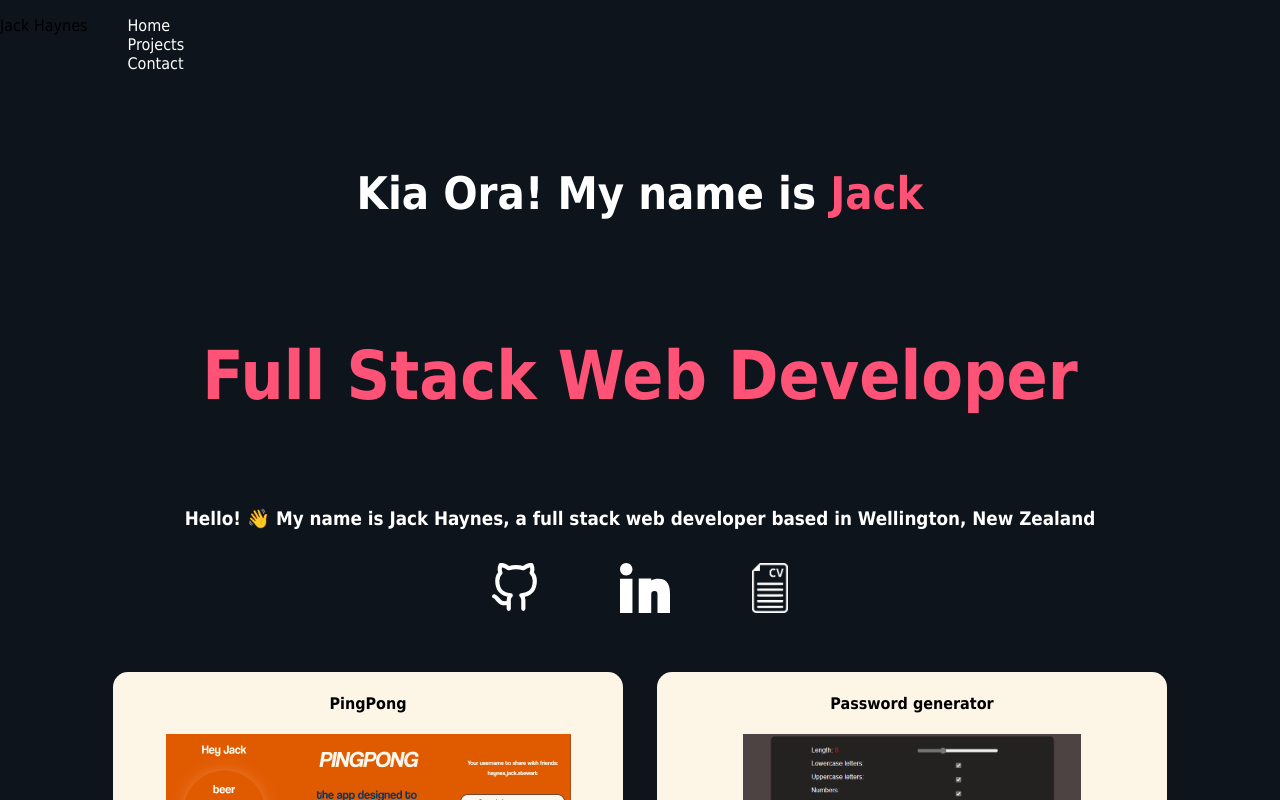
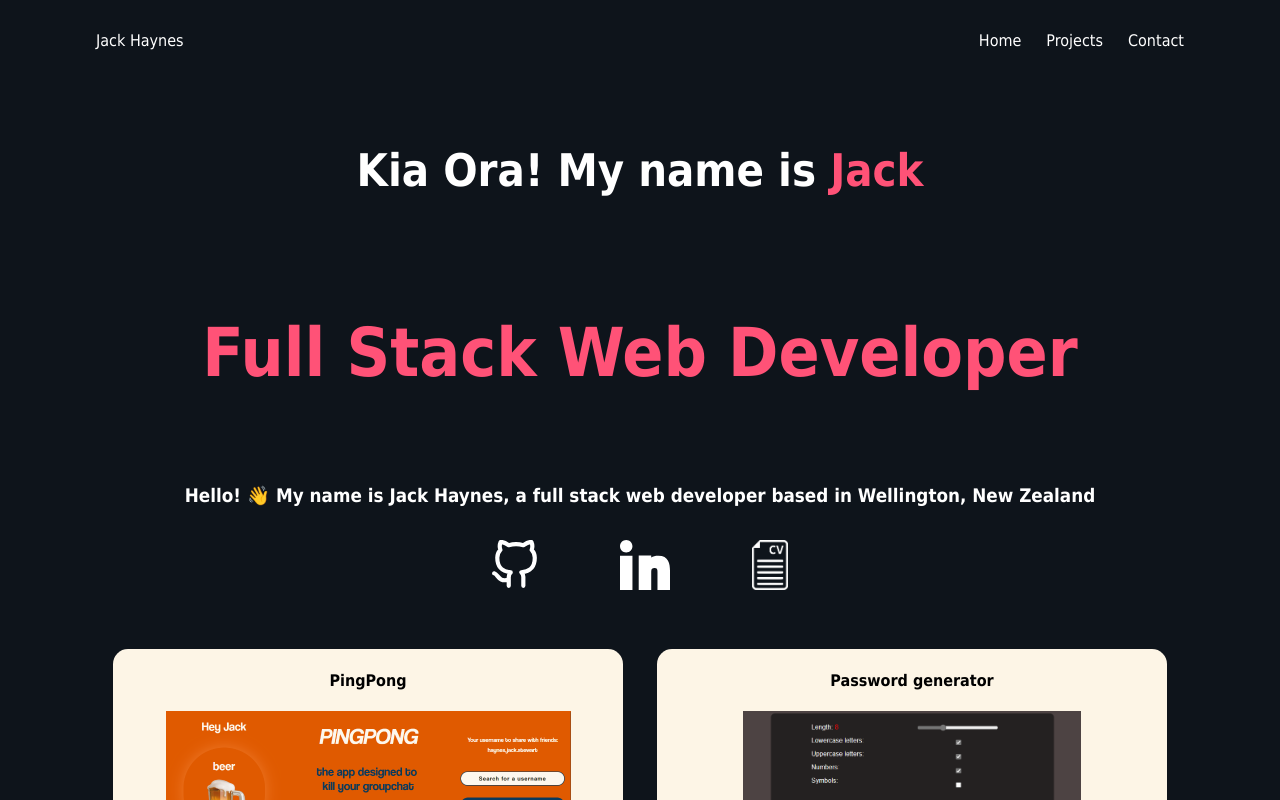
Before and after one commit to J-Haynes/portfolio, a React (Create React App) app: page / in a window 1280 px wide. Shown: the top 800 px of the page. Built offline with nearby package versions, Linux system fonts and the light colour scheme.

Commit message:
adds simple navbar

```diff
--- a/src/App.js
+++ b/src/App.js
@@ -1,25 +1,12 @@
-import logo from './logo.svg';
-import './App.css';
+import logo from './logo.svg'
+import './App.css'
+
+import Portfolio from './Portfolio'
+import Header from './Header'
+import NavBar from './Nav'
 
 function App() {
-  return (
-    <div className="App">
-      <header className="App-header">
-        <img src={logo} className="App-logo" alt="logo" />
-        <p>
-          Edit <code>src/App.js</code> and save to reload.
-        </p>
-        <a
-          className="App-link"
-          href="https://reactjs.org"
-          target="_blank"
-          rel="noopener noreferrer"
-        >
-          Learn React
-        </a>
-      </header>
-    </div>
-  );
+  return <div className="App"></div>
 }
 
-export default App;
+export default App
--- a/src/index.css
+++ b/src/index.css
@@ -107,9 +107,33 @@ h4 {
 li {
   list-style: none;
   color: white;
+  padding-left: 25px;
 }
 
 .navbar {
   display: flex;
+  justify-content: space-between;
+  max-width: 1200px;
+  width: 85vw;
+  margin: auto;
+  background-color: #0e141b;
+  padding-top: 15px;
+}
 
+.nav-list {
+  display: flex;
+  flex-direction: row;
+  align-items: center;
 }
+
+.nav-list ul {
+  display: flex;
+  justify-content: space-between;
+  height: 100%;
+  align-items: center;
+  padding: 0;
+}
+
+.name-div p {
+  color: white;
+}
```
